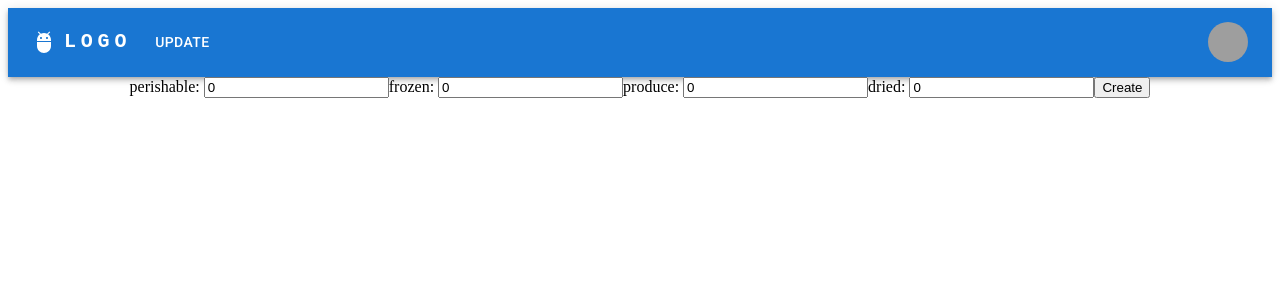
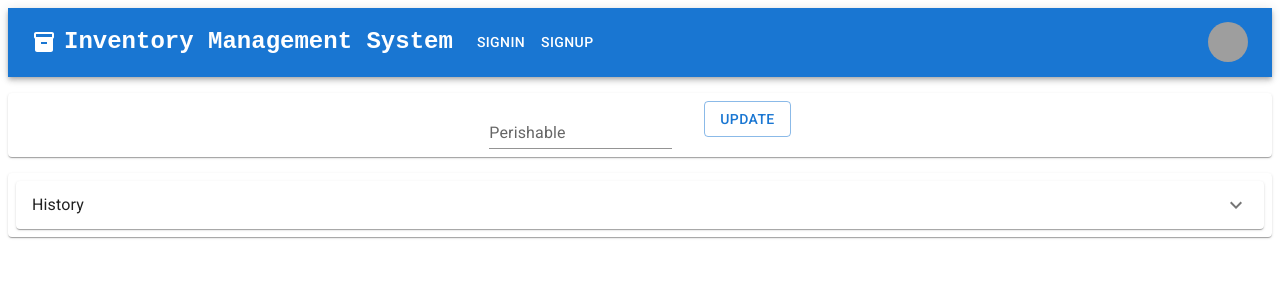
Before and after one commit to cdoll40/Inventory-Management-System, a React (Create React App) app in the folder client/: page /Update in a window 1280 px wide. Shown: the top 300 px of the page. Built offline with nearby package versions, Linux system fonts and the light colour scheme; grey boxes are pictures that could not be loaded.

Commit message:
updated components

```diff
--- a/client/src/App.css
+++ b/client/src/App.css
@@ -1,4 +1,4 @@
-.App {
+/* .App {
   text-align: center;
 }
 
@@ -20,4 +20,4 @@
 .footer {
   border: 1px green solid;
   margin: 10px;
-}
+} */
--- a/client/src/components/MainTable.js
+++ b/client/src/components/MainTable.js
@@ -14,6 +14,7 @@ import IconButton from '@mui/material/IconButton';
 import EditIcon from '@mui/icons-material/Edit';
 import axios from "axios";
 import { useEffect, useState } from "react";
+import { Link } from 'react-router-dom'
 
 export default function MainTable() {
 
@@ -52,7 +53,7 @@ export default function MainTable() {
                     <TableCell align="right">{row.updatedAt}</TableCell>
                     <TableCell align="right">
                         <IconButton aria-label="edit">
-                            <EditIcon />
+                            <Link style={{textDecoration: "none"}} to={`/Update`}><EditIcon /></Link>
                         </IconButton>
                     </TableCell>
                 </TableRow>
@@ -69,7 +70,7 @@ export default function MainTable() {
                     <TableCell align="right">{row.updatedAt}</TableCell>
                     <TableCell align="right">
                         <IconButton aria-label="edit">
-                                <EditIcon />
+                            <Link style={{textDecoration: "none"}} to={`/Update`}><EditIcon /></Link>
                         </IconButton>
                     </TableCell>
                 </TableRow>
@@ -86,7 +87,7 @@ export default function MainTable() {
                     <TableCell align="right">{row.updatedAt}</TableCell>
                     <TableCell align="right">
                         <IconButton aria-label="edit">
-                            <EditIcon />
+                            <Link style={{textDecoration: "none"}} to={`/Update`}><EditIcon /></Link>
                         </IconButton>
                     </TableCell>
                 </TableRow>
@@ -103,7 +104,7 @@ export default function MainTable() {
                     <TableCell align="right">{row.updatedAt}</TableCell>
                     <TableCell align="right">
                         <IconButton aria-label="edit">
-                            <EditIcon />
+                            <Link style={{textDecoration: "none"}} to={`/Update`}><EditIcon /></Link>
                         </IconButton>
                     </TableCell>
                 </TableRow>
--- a/client/src/components/NavBar.js
+++ b/client/src/components/NavBar.js
@@ -11,10 +11,10 @@ import Avatar from '@mui/material/Avatar';
 import Button from '@mui/material/Button';
 import Tooltip from '@mui/material/Tooltip';
 import MenuItem from '@mui/material/MenuItem';
-import AdbIcon from '@mui/icons-material/Adb';
+import InventoryIcon from '@mui/icons-material/Inventory';
 import { Link } from 'react-router-dom'
 
-const pages = ['Update'];
+const pages = ['Signin', 'Signup'];
 const settings = ['Logout'];
 
 const NavBar = () => {
@@ -40,9 +40,9 @@ const NavBar = () => {
         <AppBar position="static">
         <Container maxWidth="xl">
             <Toolbar disableGutters>
-            <AdbIcon sx={{ display: { xs: 'none', md: 'flex' }, mr: 1 }} />
+            <InventoryIcon sx={{ display: { xs: 'none', md: 'flex' }, mr: 1 }} />
             <Typography
-                variant="h6"
+                variant="h5"
                 noWrap
                 component="a"
                 href="/"
@@ -51,12 +51,11 @@ const NavBar = () => {
                 display: { xs: 'none', md: 'flex' },
                 fontFamily: 'monospace',
                 fontWeight: 700,
-                letterSpacing: '.3rem',
                 color: 'inherit',
                 textDecoration: 'none',
                 }}
             >
-                LOGO
+                Inventory Management System
             </Typography>
 
             <Box sx={{ flexGrow: 1, display: { xs: 'flex', md: 'none' } }}>
@@ -97,9 +96,9 @@ const NavBar = () => {
                 ))}
                 </Menu>
             </Box>
-            <AdbIcon sx={{ display: { xs: 'flex', md: 'none' }, mr: 1 }} />
+            <InventoryIcon sx={{ display: { xs: 'flex', md: 'none' }, mr: 1 }} />
             <Typography
-                variant="h5"
+                variant="h6"
                 noWrap
                 component="a"
                 href=""
@@ -109,12 +108,11 @@ const NavBar = () => {
                 flexGrow: 1,
                 fontFamily: 'monospace',
                 fontWeight: 700,
-                letterSpacing: '.3rem',
                 color: 'inherit',
                 textDecoration: 'none',
                 }}
             >
-                LOGO
+                Inventory Management System
             </Typography>
             <Box sx={{ flexGrow: 1, display: { xs: 'none', md: 'flex' } }}>
                 {pages.map((page) => (
@@ -131,7 +129,7 @@ const NavBar = () => {
             <Box sx={{ flexGrow: 0 }}>
                 <Tooltip title="Open settings">
                 <IconButton onClick={handleOpenUserMenu} sx={{ p: 0 }}>
-                    <Avatar alt="Remy Sharp" src="/static/images/avatar/2.jpg" />
+                    <Avatar alt="Manager" src="/static/images/avatar/2.jpg" />
                 </IconButton>
                 </Tooltip>
                 <Menu
--- a/client/src/pages/Update.js
+++ b/client/src/pages/Update.js
@@ -1,7 +1,27 @@
 import React from 'react'
 import axios from "axios";
-import {Formik, Form, Field, ErrorMessage} from "formik"
+// import {Formik, Form, Field, ErrorMessage} from "formik"
 import { useNavigate } from 'react-router-dom'
+
+import Box from '@mui/material/Box';
+import Paper from '@mui/material/Paper';
+import Stack from '@mui/material/Stack';
+import TextField from '@mui/material/TextField';
+import Button from '@mui/material/Button';
+import Accordion from '@mui/material/Accordion';
+import AccordionSummary from '@mui/material/AccordionSummary';
+import AccordionDetails from '@mui/material/AccordionDetails';
+import Typography from '@mui/material/Typography';
+import ExpandMoreIcon from '@mui/icons-material/ExpandMore';
+import { styled } from '@mui/material/styles';
+
+const Item = styled(Paper)(({ theme }) => ({
+    backgroundColor: theme.palette.mode === 'dark' ? '#1A2027' : '#fff',
+    ...theme.typography.body2,
+    padding: theme.spacing(1),
+    textAlign: 'center',
+    color: theme.palette.text.secondary,
+  }));
 
 function Update() {
 
@@ -23,7 +43,46 @@ function Update() {
 
     return (
         <div className="App">
-        <Formik initialValues={initialValues} onSubmit={onSubmit}>
+            <Box sx={{ width: '100%', mt: 2}}>
+                <Stack spacing={2}>
+                    <Item>
+                        <TextField id="standard-basic" label="Perishable" variant="standard" />
+                        <Button variant="outlined" sx={{ml: 4}}>Update</Button>
+                    </Item>
+                    <Item>
+                        <Accordion>
+                            <AccordionSummary
+                            expandIcon={<ExpandMoreIcon />}
+                            aria-controls="panel1a-content"
+                            id="panel1a-header"
+                            >
+                            <Typography>History</Typography>
+                            </AccordionSummary>
+                            <AccordionDetails>
+                                <Typography>
+                                    Last Updated: 2022-10-06T20:59:19.000Z
+                                </Typography>
+                                <Typography>
+                                    +5 Perishables
+                                </Typography>
+                            </AccordionDetails>
+                        </Accordion>
+                    </Item>
+                    {/* <Item>
+                        <TextField id="standard-basic" label="Frozen" variant="standard" />
+                        <Button variant="outlined" sx={{ml: 4}}>Update</Button>
+                    </Item>
+                    <Item>
+                        <TextField id="standard-basic" label="Produce" variant="standard" />
+                        <Button variant="outlined" sx={{ml: 4}}>Update</Button>
+                    </Item>
+                    <Item>
+                        <TextField id="standard-basic" label="Dried" variant="standard" />
+                        <Button variant="outlined" sx={{ml: 4}}>Update</Button>
+                    </Item> */}
+                </Stack>
+            </Box>
+        {/* <Formik initialValues={initialValues} onSubmit={onSubmit}>
             <Form className="formContainer">
             <label>perishable: </label>
             <Field
@@ -55,7 +114,7 @@ function Update() {
             />
             <button type="submit">Create</button>
             </Form>
-        </Formik>
+        </Formik> */}
         </div>
     );
 }
```
